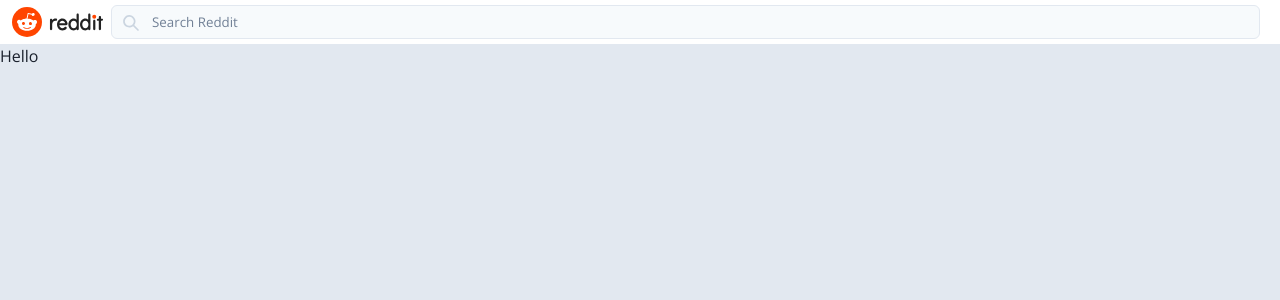
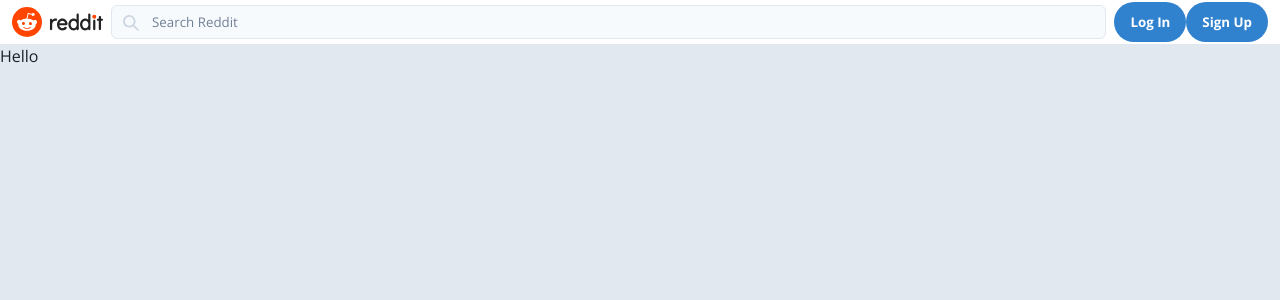
Before and after one commit to Murutu/reddit-web, a Next.js app: page / in a window 1280 px wide. Shown: the top 300 px of the page. Built offline with nearby package versions, Linux system fonts and the light colour scheme.

Commit message:
style: styled buttons

```diff
--- /dev/null
+++ b/src/chakra/button.ts
@@ -0,0 +1,42 @@
+import { ComponentStyleConfig } from "@chakra-ui/theme";
+
+export const Button: ComponentStyleConfig = {
+    baseStyle: {
+      borderRadius: "60px",
+      fontSize: "10pt",
+      fontWeight: 700,
+      _focus: {
+        boxShadow: "none",
+      },
+    },
+    sizes: {
+      sm: {
+        fontSize: "8pt",
+      },
+      md: {
+        fontSize: "10pt",
+      },
+    },
+    variants: {
+      solid: {
+        color: "white",
+        bg: "blue.500",
+        _hover: {
+          bg: "blue.400",
+        },
+      },
+      outline: {
+        color: "blue.500",
+        border: "1px solid",
+        borderColor: "blue.500",
+      },
+      oauth: {
+        height: "34px",
+        border: "1px solid",
+        borderColor: "gray.300",
+        _hover: {
+          bg: "gray.50",
+        },
+      },
+    },
+  };
--- a/src/components/Navbar/Navbar.tsx
+++ b/src/components/Navbar/Navbar.tsx
@@ -1,5 +1,6 @@
 import { Flex, Image } from "@chakra-ui/react";
 import React from 'react';
+import RightContent from "./RightContent/RightContent";
 import SearchInput from "./SearchInput";
 
 
@@ -15,6 +16,7 @@
                 />
             </Flex>
             <SearchInput />
+            <RightContent />
         </Flex>
     )
 }
--- /dev/null
+++ b/src/components/Navbar/RightContent/AuthButtons.tsx
@@ -0,0 +1,15 @@
+import { Button } from '@chakra-ui/react';
+import React from 'react';
+
+
+
+const AuthButtons:React.FC = () => {
+
+    return (
+        <>
+        <Button>Log In</Button>
+        <Button>Sign Up</Button>
+        </>
+    )
+}
+export default AuthButtons;
--- /dev/null
+++ b/src/components/Navbar/RightContent/RightContent.tsx
@@ -0,0 +1,19 @@
+import { Flex } from '@chakra-ui/react';
+import React from 'react';
+import AuthButtons from './AuthButtons';
+
+type RightContentProps = {
+
+};
+
+const RightContent:React.FC<RightContentProps> = () => {
+
+    return (
+        <>
+        <Flex justify="center" align="center">
+            <AuthButtons />
+        </Flex>
+        </>
+    )
+}
+export default RightContent;
```
Also changed, not shown: src/chakra/theme.ts (+5 -2 lines).
